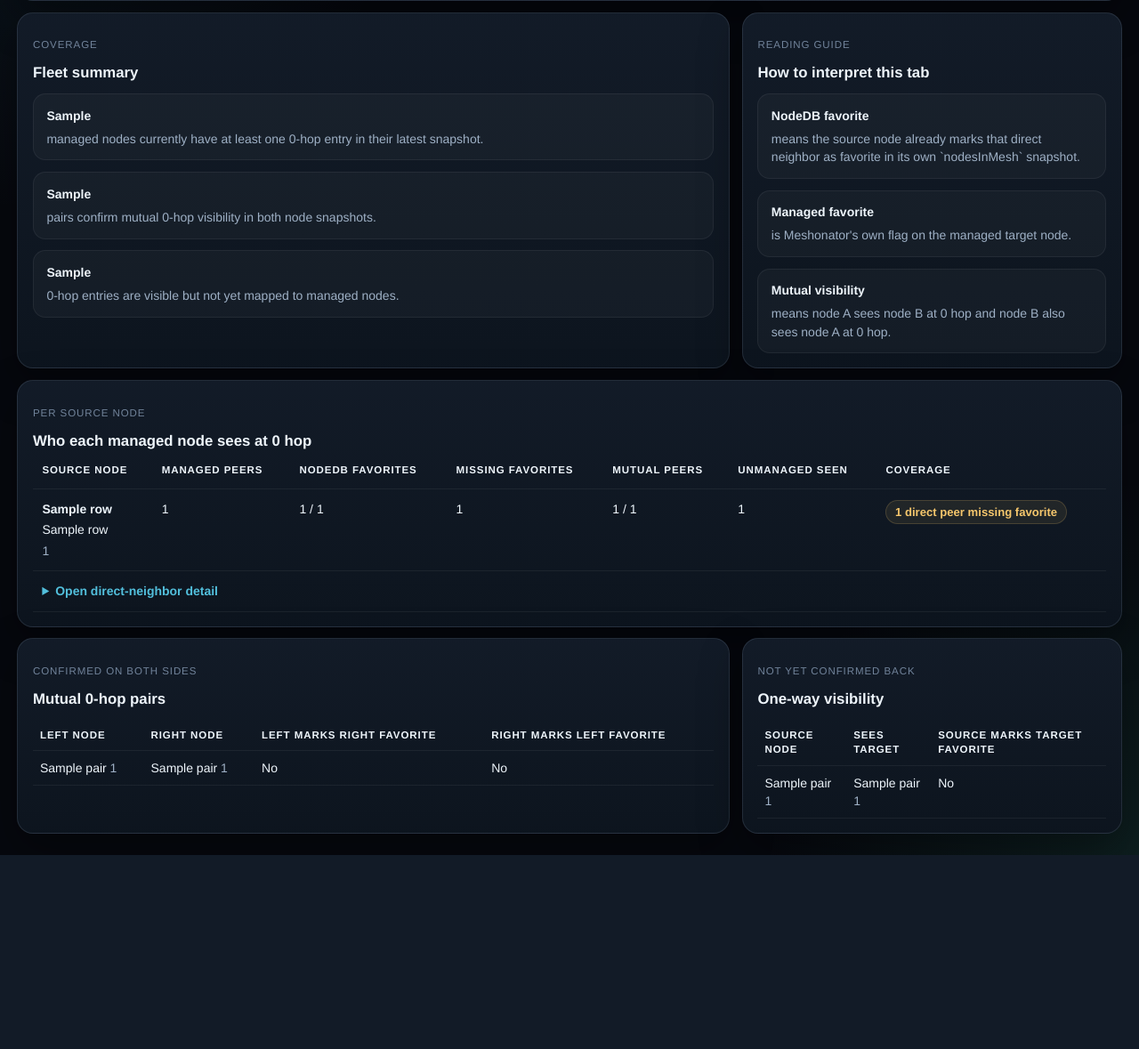
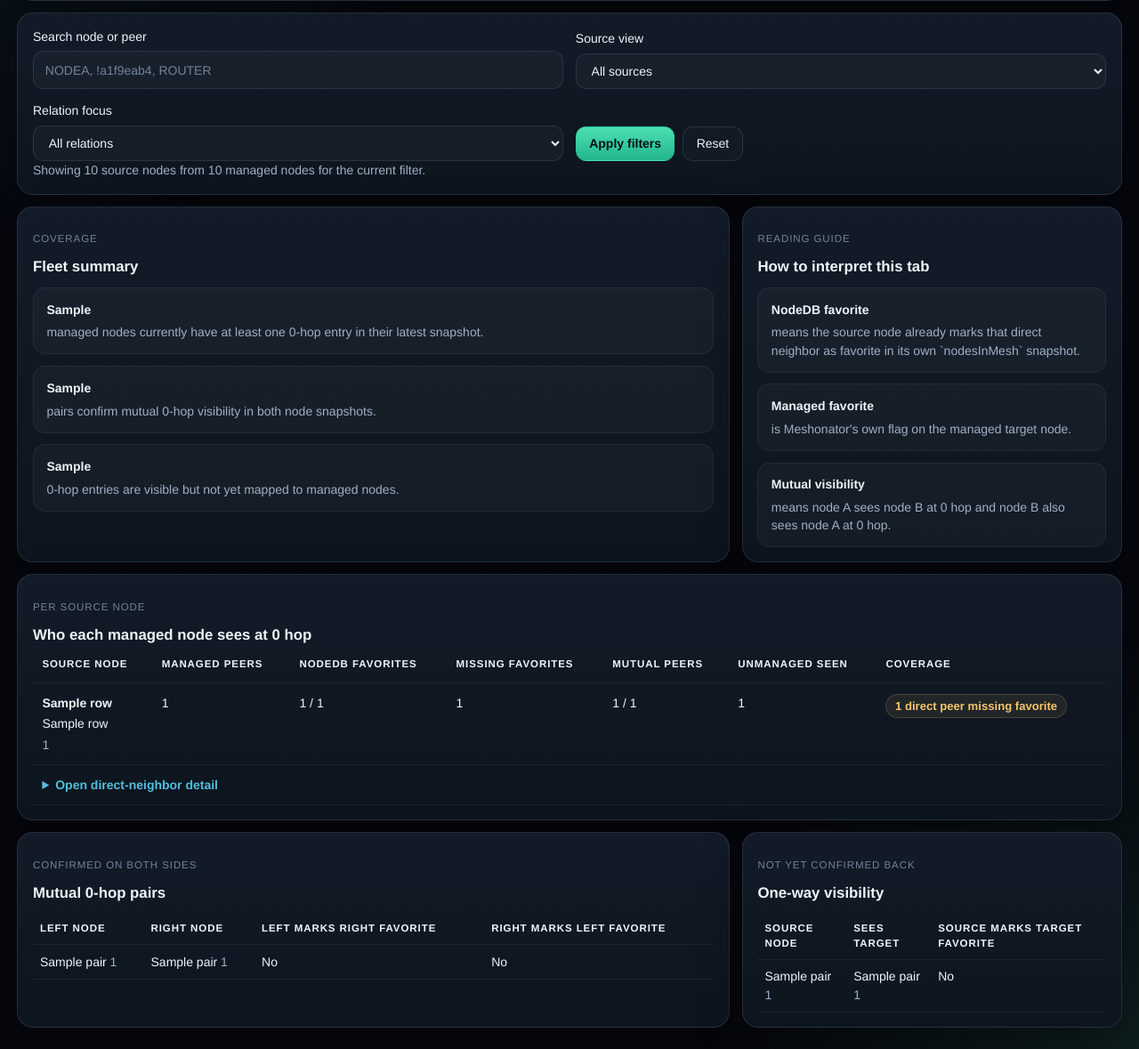
Before and after one commit to zm0ra/meshonator, a FastAPI app: template src/meshonator/templates/visibility.html in a window 1280 px wide. Shown: the part 254-1433 px from the top of the page at 89% size. Before the commit the page ends 1215 px from the top, so only its background shows below. Run offline with FastAPI, Linux system fonts and the light colour scheme; the template is opened without the code that fills it: most values are stand-ins (such as "Sample title", 1, 10 or a date in 2020); parts of the project's set-up code (start-up, migrations or seed data) failed here and were passed over; some libraries are stand-ins or nearby versions.

Commit message:
Add visibility filters and deploy helper

```diff
--- a/src/meshonator/api/app.py
+++ b/src/meshonator/api/app.py
@@ -1,5 +1,6 @@
 from __future__ import annotations
 
+import copy
 import json
 from datetime import datetime, timedelta, timezone
 from typing import Any
@@ -1842,21 +1843,148 @@ def ui_sync_run_get() -> RedirectResponse:
 def visibility_page(
     request: Request,
     provider: str | None = "meshtastic",
+    q: str = "",
+    source_filter: str = "all",
+    relation_filter: str = "all",
     db: Session = Depends(get_db),
     user: CurrentUser = Depends(require_session_user),
 ) -> HTMLResponse:
     nodes = InventoryService(db).list_nodes(provider=provider)
     snapshot = _build_visibility_snapshot(nodes)
+    query = q.strip().lower()
+    allowed_source_filters = {"all", "with_gaps", "complete", "with_mutual"}
+    allowed_relation_filters = {"all", "mutual", "one_way", "favorite_only", "missing_favorite"}
+    source_filter = source_filter if source_filter in allowed_source_filters else "all"
+    relation_filter = relation_filter if relation_filter in allowed_relation_filters else "all"
+
+    def _peer_matches_query(peer: dict[str, Any]) -> bool:
+        if not query:
+            return True
+        values = [
+            str(peer.get("provider_node_id") or "").lower(),
+            str(peer.get("short_name") or "").lower(),
+            str(peer.get("long_name") or "").lower(),
+            str(peer.get("managed_short_name") or "").lower(),
+            str(peer.get("managed_long_name") or "").lower(),
+            str(peer.get("role") or "").lower(),
+        ]
+        return any(query in value for value in values)
+
+    def _managed_peer_matches_relation(peer: dict[str, Any]) -> bool:
+        if relation_filter == "mutual":
+            return peer.get("mutual_visibility") is True
+        if relation_filter == "one_way":
+            return peer.get("mutual_visibility") is not True
+        if relation_filter == "favorite_only":
+            return peer.get("is_favorite") is True
+        if relation_filter == "missing_favorite":
+            return peer.get("is_favorite") is not True
+        return True
+
+    filtered_source_rows: list[dict[str, Any]] = []
+    for source_row in snapshot["source_rows"]:
+        row = copy.deepcopy(source_row)
+        source_matches_query = not query or any(
+            query in str(value or "").lower()
+            for value in [row.get("provider_node_id"), row.get("short_name"), row.get("long_name")]
+        )
+        original_managed_peers = row["managed_peers"]
+        original_unmanaged_peers = row["unmanaged_peers"]
+        row["managed_peers"] = [
+            peer
+            for peer in original_managed_peers
+            if _managed_peer_matches_relation(peer) and (source_matches_query or _peer_matches_query(peer))
+        ]
+        row["unmanaged_peers"] = [
+            peer for peer in original_unmanaged_peers if source_matches_query or _peer_matches_query(peer)
+        ]
+        row["managed_peer_count"] = len(row["managed_peers"])
+        row["favorite_peer_count"] = sum(1 for peer in row["managed_peers"] if peer.get("is_favorite") is True)
+        row["missing_favorite_count"] = row["managed_peer_count"] - row["favorite_peer_count"]
+        row["unmanaged_peer_count"] = len(row["unmanaged_peers"])
+        row["mutual_peer_count"] = sum(1 for peer in row["managed_peers"] if peer.get("mutual_visibility") is True)
+        row["favorite_coverage_complete"] = row["managed_peer_count"] > 0 and row["favorite_peer_count"] == row["managed_peer_count"]
+
+        if source_filter == "with_gaps" and row["missing_favorite_count"] == 0:
+            continue
+        if source_filter == "complete" and not row["favorite_coverage_complete"]:
+            continue
+        if source_filter == "with_mutual" and row["mutual_peer_count"] == 0:
+            continue
+        if query and not source_matches_query and not row["managed_peers"] and not row["unmanaged_peers"]:
+            continue
+        filtered_source_rows.append(row)
+
+    visible_source_ids = {row["provider_node_id"] for row in filtered_source_rows}
+
+    def _pair_matches_query(values: list[str | None]) -> bool:
+        if not query:
+            return True
+        return any(query in str(value or "").lower() for value in values)
+
+    filtered_mutual_pairs = [
+        pair
+        for pair in snapshot["mutual_pairs"]
+        if (not visible_source_ids or pair.get("left_provider_node_id") in visible_source_ids or pair.get("right_provider_node_id") in visible_source_ids)
+        and _pair_matches_query(
+            [
+                pair.get("left_provider_node_id"),
+                pair.get("left_short_name"),
+                pair.get("left_long_name"),
+                pair.get("right_provider_node_id"),
+                pair.get("right_short_name"),
+                pair.get("right_long_name"),
+            ]
+        )
+        and (
+            relation_filter in {"all", "mutual"}
+            or (relation_filter == "favorite_only" and (pair.get("left_marks_right_favorite") or pair.get("right_marks_left_favorite")))
+            or (relation_filter == "missing_favorite" and not (pair.get("left_marks_right_favorite") and pair.get("right_marks_left_favorite")))
+        )
+    ]
+    filtered_one_way_pairs = [
+        pair
+        for pair in snapshot["one_way_pairs"]
+        if pair.get("source_provider_node_id") in visible_source_ids
+        and _pair_matches_query(
+            [
+                pair.get("source_provider_node_id"),
+                pair.get("source_short_name"),
+                pair.get("target_provider_node_id"),
+                pair.get("target_short_name"),
+            ]
+        )
+        and (
+            relation_filter in {"all", "one_way"}
+            or (relation_filter == "favorite_only" and pair.get("source_marks_target_favorite"))
+            or (relation_filter == "missing_favorite" and not pair.get("source_marks_target_favorite"))
+        )
+    ]
+
+    filtered_metrics = {
+        "nodes_total": len(filtered_source_rows),
+        "nodes_with_zero_hop": sum(
+            1 for row in filtered_source_rows if row["managed_peer_count"] or row["unmanaged_peer_count"]
+        ),
+        "managed_directional_links": sum(row["managed_peer_count"] for row in filtered_source_rows),
+        "mutual_pairs": len(filtered_mutual_pairs),
+        "favorite_gaps": sum(row["missing_favorite_count"] for row in filtered_source_rows),
+        "unmanaged_seen": sum(row["unmanaged_peer_count"] for row in filtered_source_rows),
+    }
     return templates.TemplateResponse(
         request,
         "visibility.html",
         {
             "user": user,
             "provider": provider,
-            "source_rows": snapshot["source_rows"],
-            "mutual_pairs": snapshot["mutual_pairs"],
-            "one_way_pairs": snapshot["one_way_pairs"],
-            "metrics": snapshot["metrics"],
+            "query": q,
+            "source_filter": source_filter,
+            "relation_filter": relation_filter,
+            "source_rows": filtered_source_rows,
+            "mutual_pairs": filtered_mutual_pairs,
+            "one_way_pairs": filtered_one_way_pairs,
+            "metrics": filtered_metrics,
+            "fleet_metrics": snapshot["metrics"],
             "ui_message": request.query_params.get("message"),
             "ui_error": request.query_params.get("error"),
         },
--- a/src/meshonator/templates/visibility.html
+++ b/src/meshonator/templates/visibility.html
@@ -24,6 +24,37 @@
     </article>
   </div>
 </header>
+
+<section class="panel-card">
+  <form method="get" action="/visibility" class="filter-bar">
+    <input type="hidden" name="provider" value="{{ provider or 'meshtastic' }}" />
+    <label>Search node or peer
+      <input type="search" name="q" value="{{ query or '' }}" placeholder="NODEA, !a1f9eab4, ROUTER" />
+    </label>
+    <label>Source view
+      <select name="source_filter">
+        <option value="all" {% if source_filter == 'all' %}selected{% endif %}>All sources</option>
+        <option value="with_gaps" {% if source_filter == 'with_gaps' %}selected{% endif %}>Only favorite gaps</option>
+        <option value="complete" {% if source_filter == 'complete' %}selected{% endif %}>Only fully covered</option>
+        <option value="with_mutual" {% if source_filter == 'with_mutual' %}selected{% endif %}>Only sources with mutual links</option>
+      </select>
+    </label>
+    <label>Relation focus
+      <select name="relation_filter">
+        <option value="all" {% if relation_filter == 'all' %}selected{% endif %}>All relations</option>
+        <option value="mutual" {% if relation_filter == 'mutual' %}selected{% endif %}>Mutual only</option>
+        <option value="one_way" {% if relation_filter == 'one_way' %}selected{% endif %}>One-way only</option>
+        <option value="favorite_only" {% if relation_filter == 'favorite_only' %}selected{% endif %}>NodeDB favorite only</option>
+        <option value="missing_favorite" {% if relation_filter == 'missing_favorite' %}selected{% endif %}>Missing favorite only</option>
+      </select>
+    </label>
+    <div class="filter-actions">
+      <button type="submit">Apply filters</button>
+      <a class="ghost-button" href="/visibility?provider={{ provider or 'meshtastic' }}">Reset</a>
+    </div>
+  </form>
+  <p class="muted">Showing {{ metrics.nodes_total }} source nodes from {{ fleet_metrics.nodes_total }} managed nodes for the current filter.</p>
+</section>
 
 <section class="workspace-columns-wide">
   <article class="panel-card">
@@ -143,7 +174,7 @@
     </tr>
     {% endfor %}
     {% if not source_rows %}
-    <tr><td colspan="7" class="muted">No managed nodes found for this provider.</td></tr>
+      <tr><td colspan="7" class="muted">No managed nodes match the current filter.</td></tr>
     {% endif %}
   </table></div>
 </section>
```
Also changed, not shown: tests/api/test_visibility_ui.py (+53 -0 lines), README.md, 2 other files.
